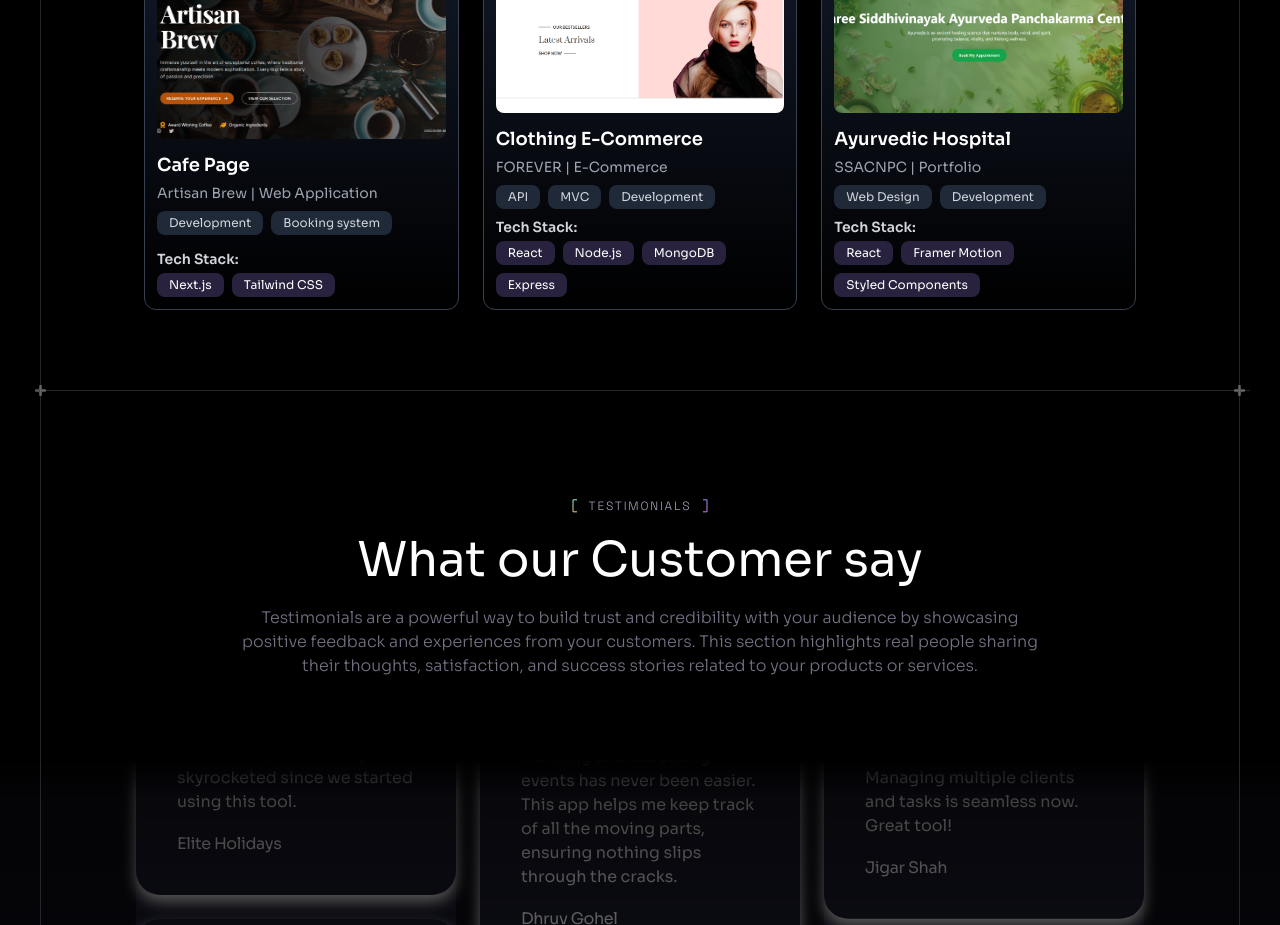
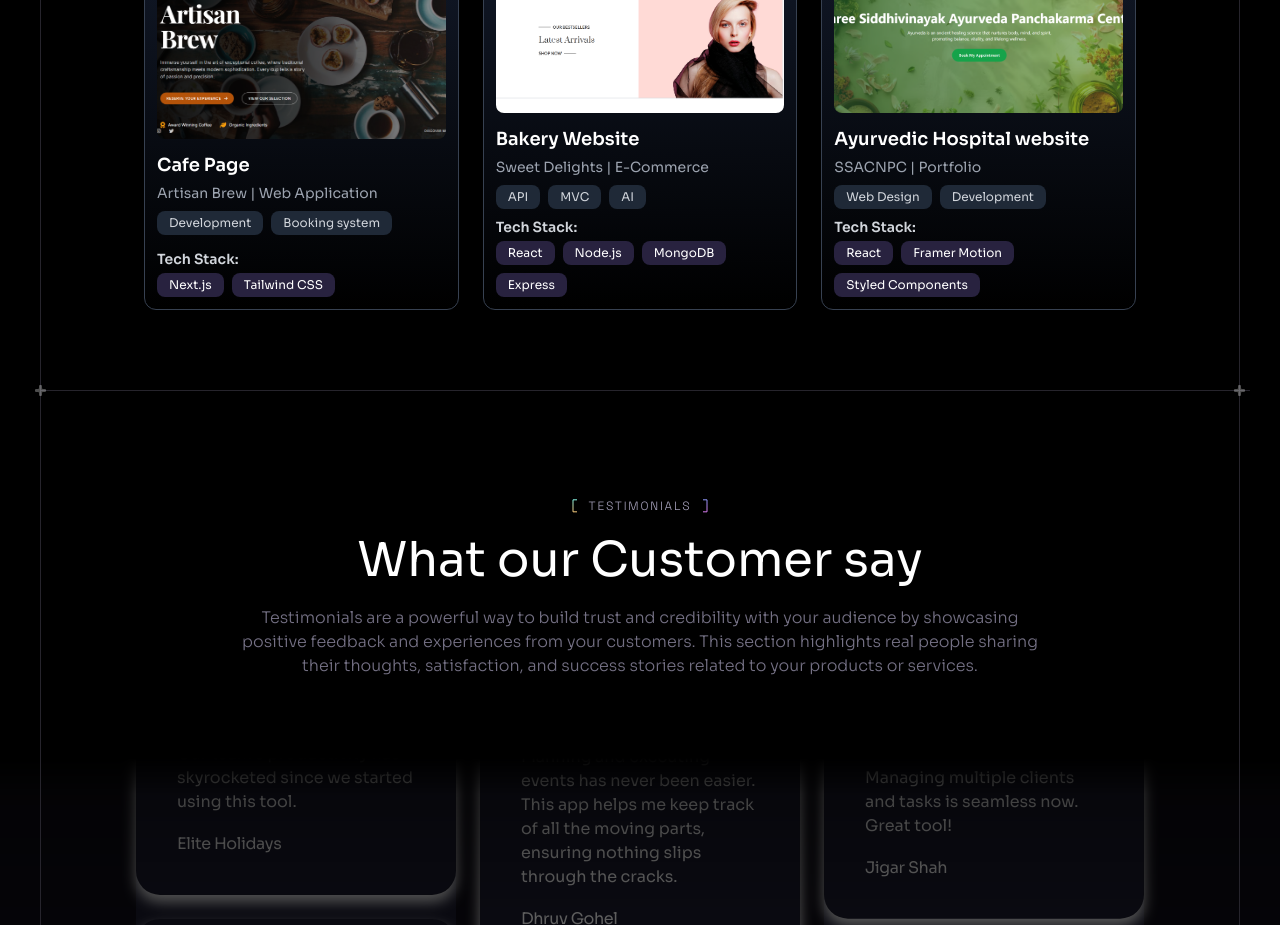
Before and after one commit to SUMIT0110/giga, a React (Vite) app: page / in a window 1280 px wide. Shown: the part 2940-3865 px from the top of the page. Built offline with nearby package versions, Linux system fonts and the light colour scheme.

Commit message:
update_projects

```diff
--- a/src/constants/index.js
+++ b/src/constants/index.js
@@ -127,7 +127,7 @@ export const Work = [
     category: "Business Website",
     tags: ["Travel", "Booking", "Web App"],
     techStack: ["TypeScript", "React", "MongoDB", "Node.js", "Express"],
-    projectLink: "https://elite-holidays.vercel.app/",
+    projectLink: "https://www.eliteholidays.in/",
   },
   {
     imgSrc: project4,
@@ -141,21 +141,21 @@ export const Work = [
 
   {
     imgSrc: project5, // ✅ Correct usage
-    title: "Clothing E-Commerce",
-    client: "FOREVER",
+    title: "Bakery Website",
+    client: "Sweet Delights",
     category: "E-Commerce",
-    tags: ["API", "MVC", "Development"],
+    tags: ["API", "MVC", "AI"],
     techStack: ["React", "Node.js", "MongoDB", "Express"],
-    projectLink: "https://giganxtecomm.netlify.app/",
+    projectLink: "https://bakery-yfdo.vercel.app/",
   },
   {
     imgSrc: project6,
-    title: "Ayurvedic Hospital",
+    title: "Ayurvedic Hospital website",
     client: "SSACNPC",
     category: "Portfolio",
     tags: ["Web Design", "Development"],
     techStack: ["React", "Framer Motion", "Styled Components"],
-    projectLink: "https://landingpage-ebon-eight.vercel.app/",
+    projectLink: "https://www.shreesiddhivinayakayurveda.in/",
   },
 ];
 
```
